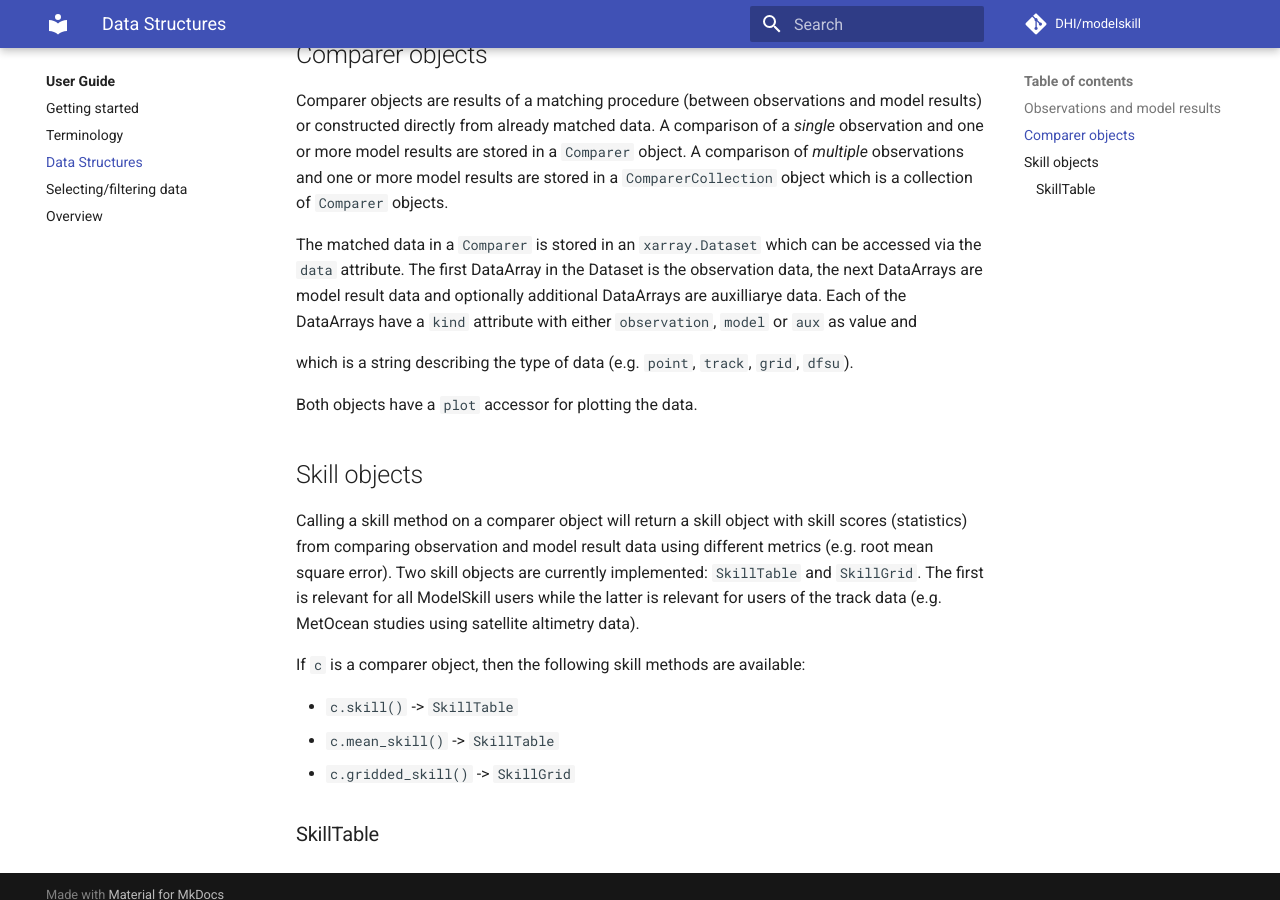
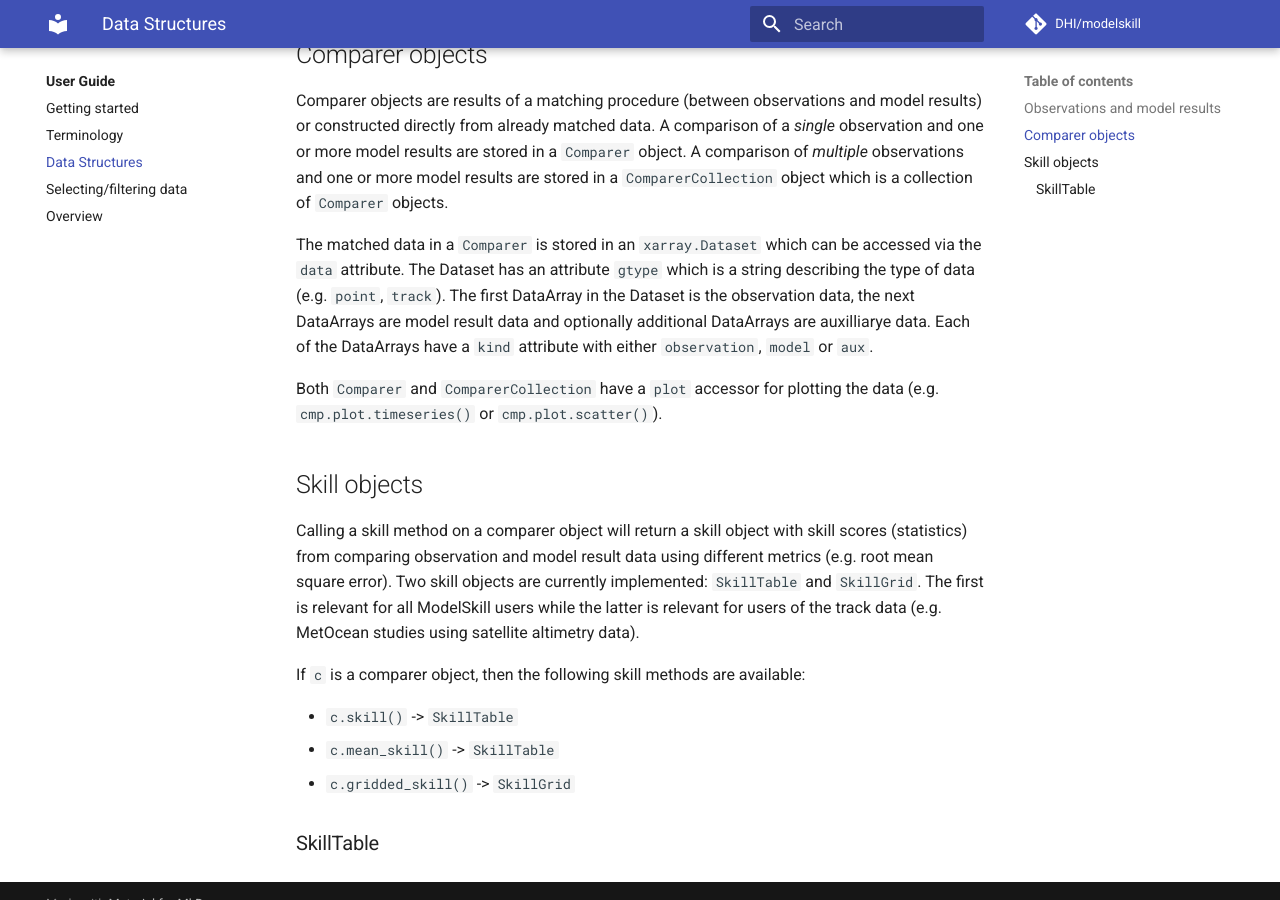
Before and after one commit to DHI/modelskill, an MkDocs documentation site: the page built from docs/user-guide/data-structures.md, in a window 1280 px wide and 900 px high, scrolled down 1096 px. Built offline with MkDocs 1.6.1 and Material for MkDocs 9.7.7, drawn with Linux system fonts in a browser that asks for light colours; comment, search, counter and statistics services are not loaded; some of the changed text lies outside the part shown.

Commit message:
Improvements

```diff
--- a/docs/user-guide/data-structures.md
+++ b/docs/user-guide/data-structures.md
@@ -9,7 +9,7 @@ The main data structures in ModelSkill can be grouped into three categories:
 All objects share some common principles:
 
 * The data container is accesssible via the `data` attribute.
-* The data container is a `xarray` object (except for the `SkillTable` object, which is a `pandas` object).
+* The data container is an `xarray` object (except for the `SkillTable` object, which is a `pandas` object).
 * The main data selection method is `sel`, which is a wrapper around `xarray.Dataset.sel`.
 * All plotting are accessible via the `plot` accessor of the object.
 
@@ -32,11 +32,9 @@ Point and track data are both `TimeSeries` objects, while grid and dfsu data are
 
 Comparer objects are results of a matching procedure (between observations and model results) or constructed directly from already matched data. A comparison of a *single* observation and one or more model results are stored in a `Comparer` object. A comparison of *multiple* observations and one or more model results are stored in a `ComparerCollection` object which is a collection of `Comparer` objects.
 
-The matched data in a `Comparer` is stored in an `xarray.Dataset` which can be accessed via the `data` attribute. The first DataArray in the Dataset is the observation data, the next DataArrays are model result data and optionally additional DataArrays are auxilliarye data. Each of the DataArrays have a `kind` attribute with either `observation`, `model` or `aux` as value and
+The matched data in a `Comparer` is stored in an `xarray.Dataset` which can be accessed via the `data` attribute. The Dataset has an attribute `gtype` which is a string describing the type of data (e.g. `point`, `track`). The first DataArray in the Dataset is the observation data, the next DataArrays are model result data and optionally additional DataArrays are auxilliarye data. Each of the DataArrays have a `kind` attribute with either `observation`, `model` or `aux`.
 
-which is a string describing the type of data (e.g. `point`, `track`, `grid`, `dfsu`).
-
-Both objects have a `plot` accessor for plotting the data.
+Both `Comparer` and `ComparerCollection` have a `plot` accessor for plotting the data (e.g. `cmp.plot.timeseries()` or `cmp.plot.scatter()`).
 
 
 
```
